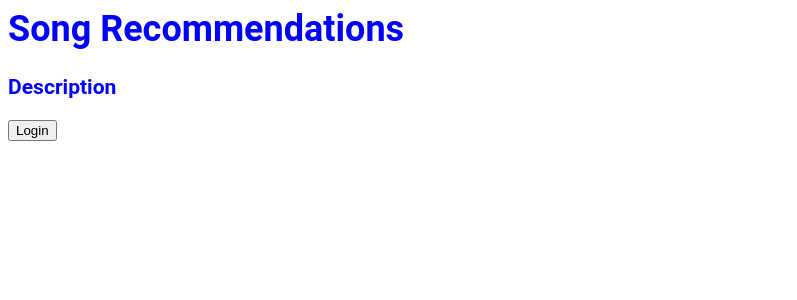
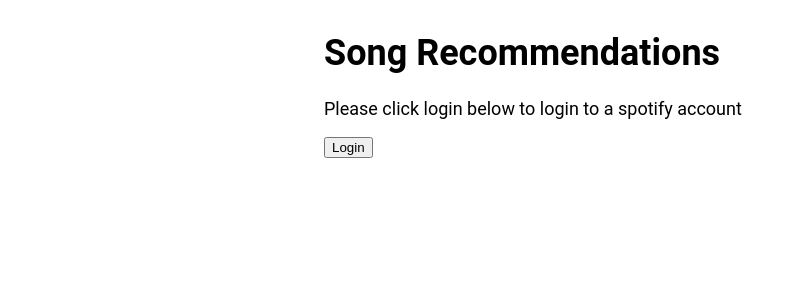
Before and after one commit to peterancourt/spotify-recommendations, a Vue app: page / in a window 1280 px wide. Shown: the top 300 px of the page, without its empty margins (0-797 px from the left). Built offline with nearby package versions, Linux system fonts and the light colour scheme.

Commit message:
adds initial styling and cleans up some templates

```diff
--- a/src/App.vue
+++ b/src/App.vue
@@ -1,9 +1,11 @@
 <template>
-    <div id="app">
-        <Header></Header>
-        <Login v-if="!checkAccessToken"></Login>
-        <Search v-else></Search>
-        <Results v-if="isSearchComplete"></Results>
+    <div id="app" class="container">
+        <div class="app-grid">
+            <Header></Header>
+            <Login v-if="!checkAccessToken"></Login>
+            <Search v-else></Search>
+            <Results v-if="isSearchComplete"></Results>
+        </div>
     </div>
 </template>
 
@@ -52,6 +54,15 @@ export default {
     #app {
         font-size: 18px;
         font-family: 'Roboto', sans-serif;
-        color: blue;
+    }
+    .container {
+        display: grid;
+        grid-template-columns: 1fr 2fr 1fr;
+        grid-template-rows: auto;
+        grid-template-areas: "leftMargin mainArea rightMargin";
+
+    }
+    .app-grid {
+        grid-area: mainArea;
     }
 </style>
--- a/src/components/Header.vue
+++ b/src/components/Header.vue
@@ -1,11 +1,8 @@
 <template>
     <div>
-        <h1>
-            Song Recommendations
-        </h1>
-        <h3>
-            Description
-        </h3>
+        <h1>Song Recommendations</h1>
+        <p v-if="accessToken">{{welcomeMessage}}</p>
+        <p v-else>{{loginMessage}}</p>
     </div>
 </template>
 
@@ -13,9 +10,20 @@
 export default {
     data() {
         return {
-
+            loginMessage: 'Please click login below to login to a spotify account',
         };
     },
+    computed: {
+        userName() {
+            return this.$store.getters.getUserName;
+        },
+        accessToken() {
+            return this.$store.getters.getAccessToken;
+        },
+        welcomeMessage() {
+            return `Welcome, ${this.userName}! To get started with Spotify recommendations, enter up to 5 artists separated by a comma below`
+        }
+    }
 };
 </script>
 
--- a/src/components/Search.vue
+++ b/src/components/Search.vue
@@ -1,11 +1,9 @@
 <template>
     <div>
-        <form>
-            <div class="c-artist-input">
-                <label for="artists">Artists</label>
-                <input id="artists" type="text" v-model.lazy="searchString">
-            </div>
-            <button @click.prevent="searchSubmit">Submit</button>
+        <form class="form-container">
+            <label for="artists" class="c-artist-label">Artists</label>
+            <input id="artists" type="text" v-model.lazy="searchString" class="c-artist-input">
+            <button @click.prevent="searchSubmit" class="c-artist-button">Submit</button>
         </form>
     </div>
 </template>
@@ -33,5 +31,24 @@
 </script>
 
 <style lang="scss">
+    .form-container {
+        display: grid;
+        grid-template-rows: 1fr 1fr 1fr;
+        grid-template-areas:
+            "label"
+            "input"
+            "button";
+    }
+    .c-artist-label {
+        grid-area: label;
+    }
+    .c-artist-input {
+        grid-area: input;
+        padding: 10px 10px;
+        margin-bottom: 10px;
+    }
+    .c-artist-button {
+        grid-area: button;
+    }
 
 </style>
--- a/src/services/api.js
+++ b/src/services/api.js
@@ -16,9 +16,6 @@ function generateRandomString(length) {
 };
 
 export function loginSpotify() {
-    var state = generateRandomString(16);
-    var scope = 'user-read-private user-read-email';
-
     var url = 'https://accounts.spotify.com/authorize';
     url += '?response_type=token';
     url += '&client_id=' + encodeURIComponent(client_id);
@@ -26,7 +23,7 @@ export function loginSpotify() {
     url += '&redirect_uri=' + encodeURIComponent(redirect_uri);
     url += '&state=' + encodeURIComponent(state);
 
-    window.location = url;
+    window.location.replace(url);
 }
 
 export async function getProfileInfo(token) {
@@ -45,7 +42,6 @@ export async function getProfileInfo(token) {
 }
 
 export async function getArtistId(artists, token) {
-    // const encodedArtist = encodeURIComponent(artist);
     const artistIds = [];
 
     for (let index = 0; index < artists.length; index++) {
--- a/src/store/store.js
+++ b/src/store/store.js
@@ -15,8 +15,8 @@ export const store = new Vuex.Store({
         getAccessToken: (state) => {
             return state.accessToken;
         },
-        getUserInfo: (state) => {
-            return state.user;
+        getUserName: (state) => {
+            return state.user.display_name;
         },
         getArtists: (state) => {
             return state.artists;
```
Also changed, not shown: src/components/Results.vue (+2 -6 lines).
